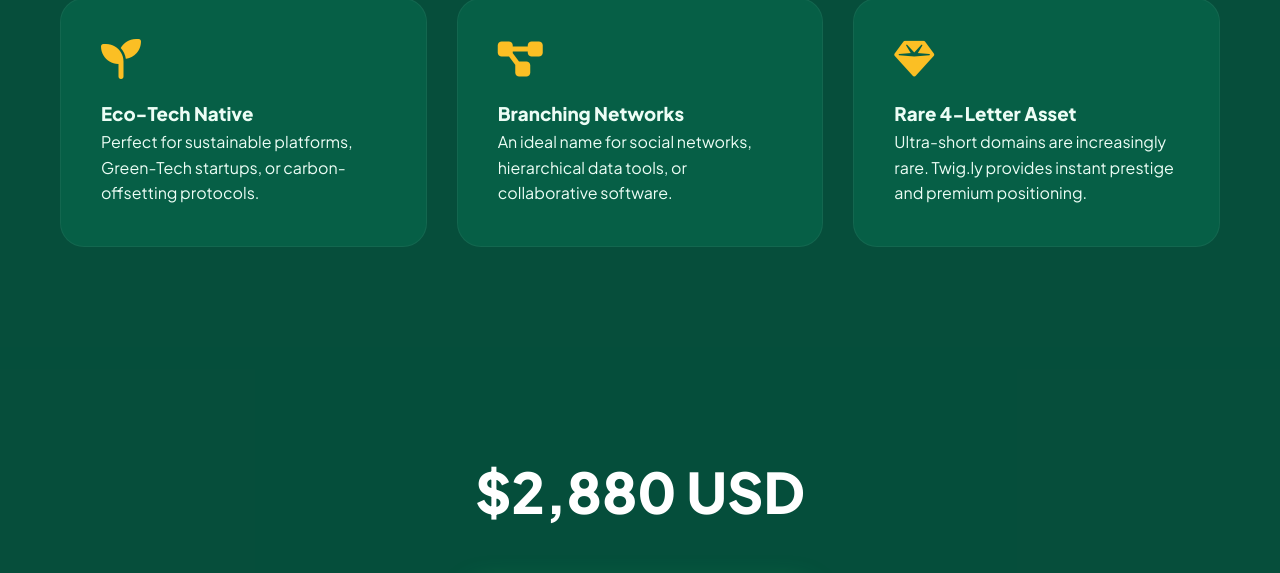
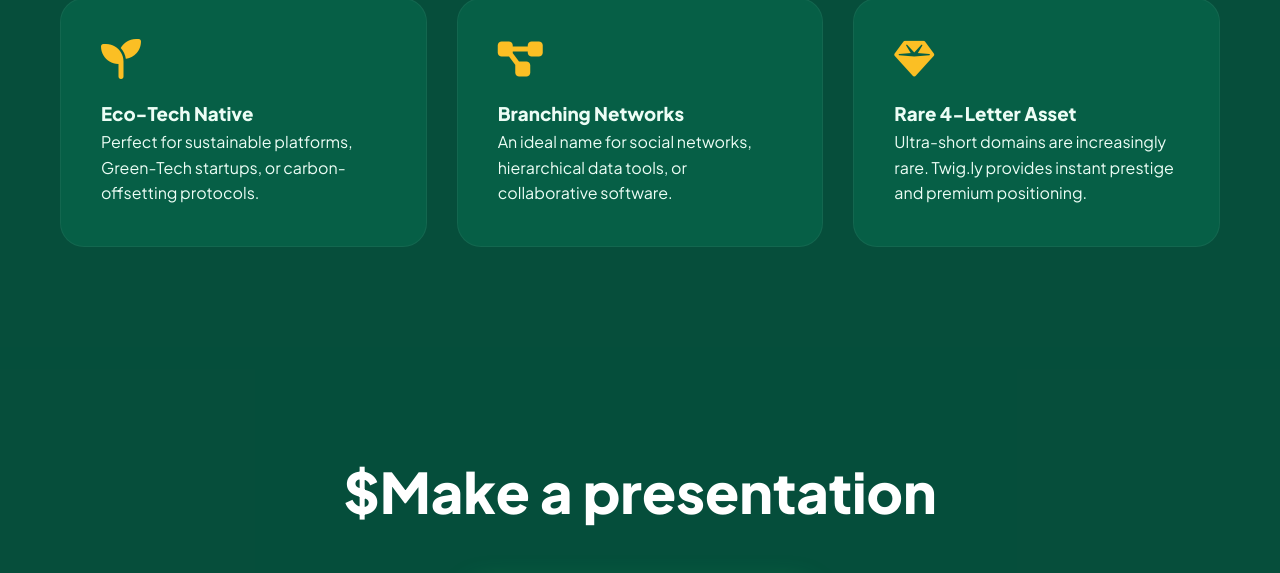
Before and after one commit to Uldy-USDBOT/Twigly, a plain HTML site: page index.html in a window 1280 px wide. Shown: the part 902-1475 px from the top of the page. Drawn offline with Linux system fonts and the light colour scheme.

Commit message:
Update price tag to 'Make a presentation'

```diff
--- a/index.html
+++ b/index.html
@@ -166,7 +166,7 @@
     </section>
 
     <section class="cta-section">
-        <div class="price-tag">$2,880 USD</div>
+        <div class="price-tag">$Make a presentation</div>
         <a href="https://wa.me/218917021437?text=Interested%20in%20acquiring%20Twig.ly" class="whatsapp-btn">
             <i class="fa-brands fa-whatsapp" style="margin-right: 15px;"></i>
             Secure This Domain
```
